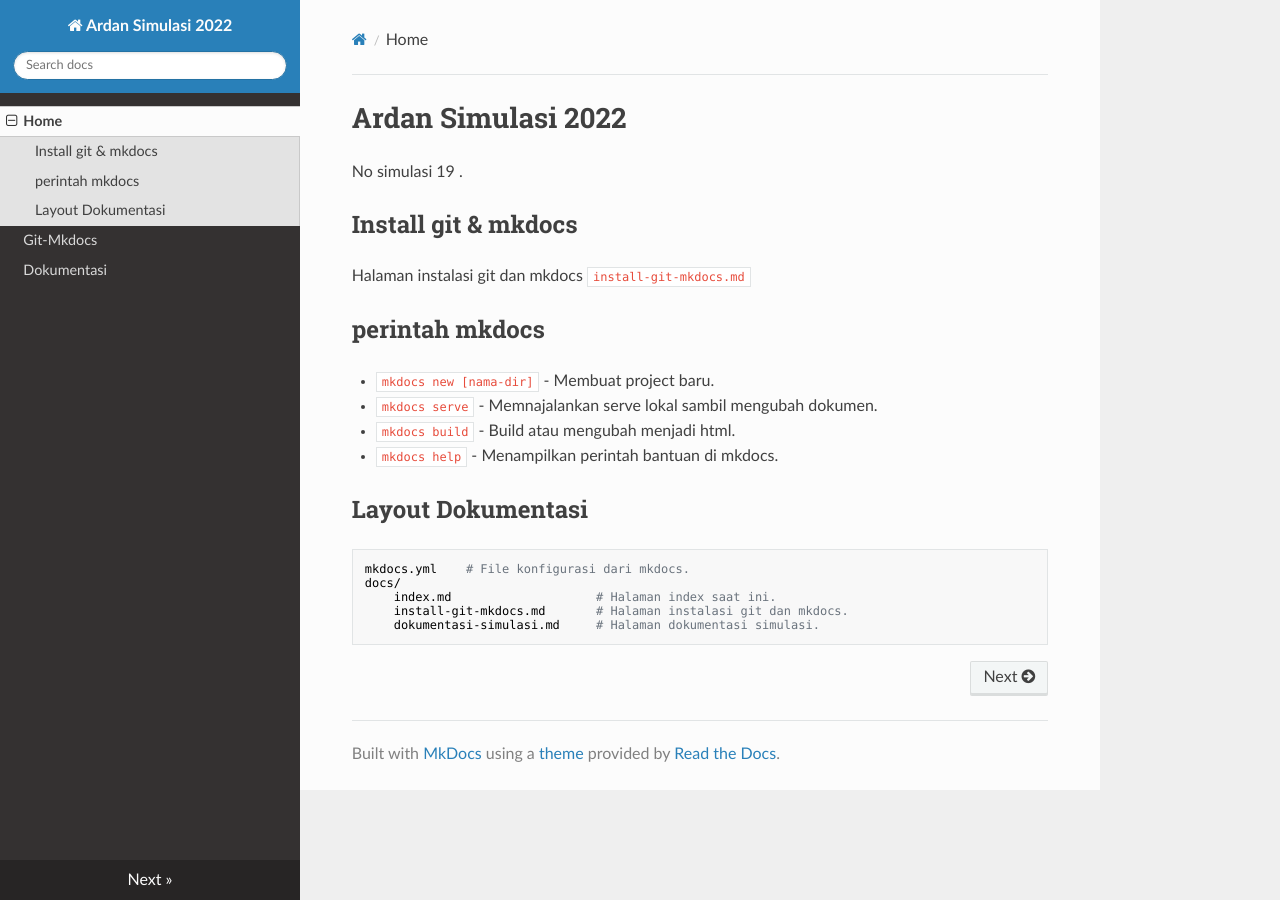
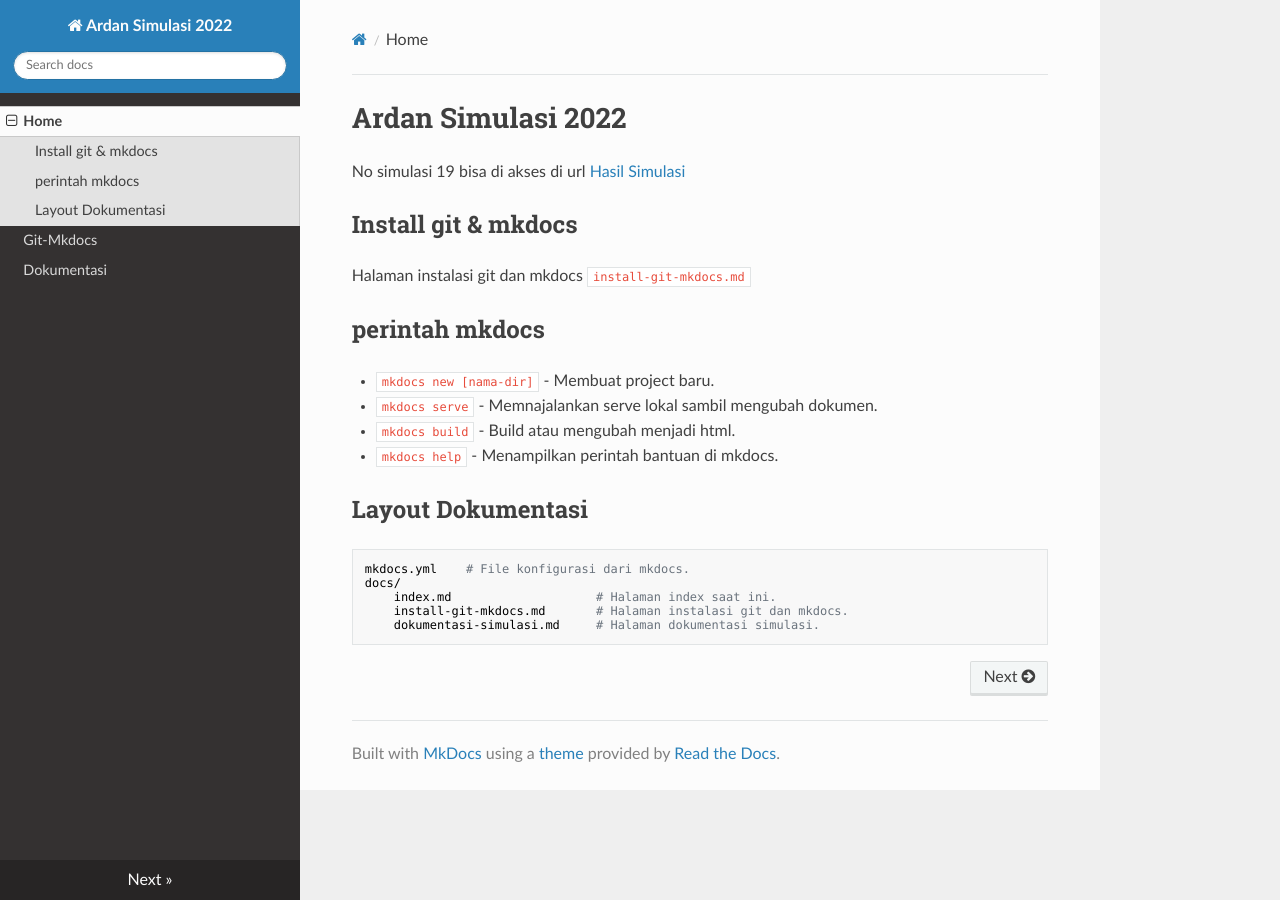
Before and after one commit to monitoringjc2020/ardan-simulasi-2022, an MkDocs documentation site: the page built from docs/index.md, in a window 1280 px wide. Built offline with MkDocs 1.6.1, drawn with Linux system fonts in a browser that asks for light colours; nearby versions of some CDN libraries; old or Windows-style settings are respelled for this version of MkDocs.

Commit message:
tambah url halaman display

```diff
--- a/docs/index.md
+++ b/docs/index.md
@@ -1,6 +1,6 @@
 # Ardan Simulasi 2022
 
-No simulasi 19 .
+No simulasi 19 bisa di akses di url [Hasil Simulasi](https://scintillating-starship-342b80.netlify.app/)
 
 ## Install git & mkdocs
 Halaman instalasi git dan mkdocs `install-git-mkdocs.md`
```
